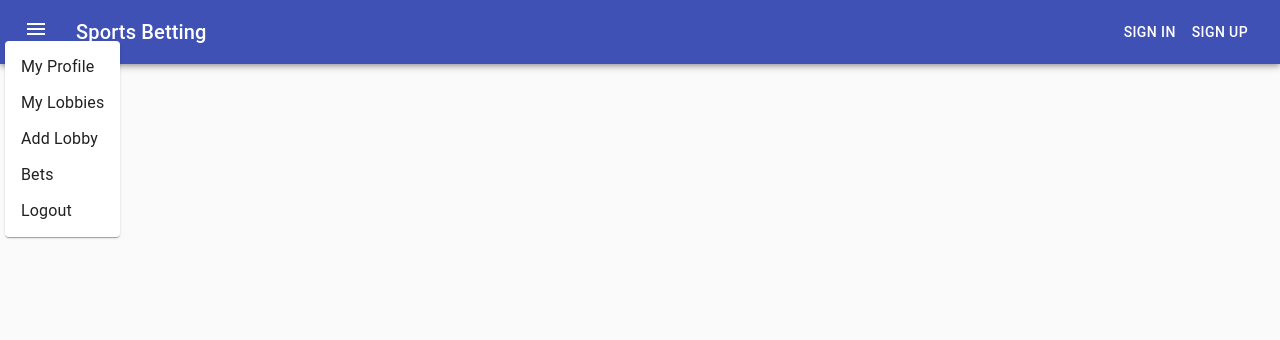
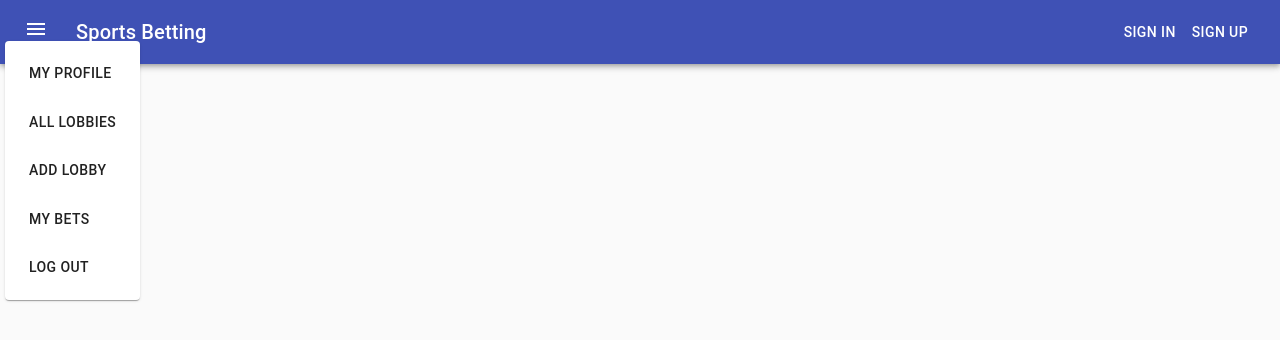
Before and after one commit to sh3ev/SportsBettingSite-Frontend, a React (Create React App) app in the folder sports-betting/: page / in a window 1280 px wide. Both pictures are taken after a click on the button "menu". Shown: the top 340 px of the page. Built offline with nearby package versions, Linux system fonts and the light colour scheme.

Commit message:
menu linked

```diff
--- a/sports-betting/src/components/NavigationBar.js
+++ b/sports-betting/src/components/NavigationBar.js
@@ -127,11 +127,30 @@ export default function ButtonAppBar() {
                     <Paper>
                       <ClickAwayListener onClickAway={handleClose}>
                         <MenuList autoFocusItem={open} id="menu-list-grow" onKeyDown={handleListKeyDown}>
-                          <MenuItem onClick={handleClose}>My Profile</MenuItem>
-                          <MenuItem onClick={handleClose}>My Lobbies</MenuItem>
-                          <MenuItem onClick={handleClose}>Add Lobby</MenuItem>
-                          <MenuItem onClick={handleClose}>Bets</MenuItem>
-                          <MenuItem onClick={handleClose}>Logout</MenuItem>
+                          <MenuItem onClick={handleClose}>
+                            <Button color="inherit" href="profile">
+                              My Profile
+                            </Button>
+                          </MenuItem>
+                          <MenuItem onClick={handleClose}>
+                            <Button color="inherit" href="lobby">
+                              All lobbies
+                            </Button></MenuItem>
+                          <MenuItem onClick={handleClose}>
+                            <Button color="inherit" href="addlobby">
+                              Add lobby
+                            </Button>
+                          </MenuItem>
+                          <MenuItem onClick={handleClose}>
+                            <Button color="inherit" href="bets">
+                              My bets
+                            </Button>
+                          </MenuItem>
+                          <MenuItem onClick={handleClose}>
+                            <Button color="inherit" href="logout">
+                              Log out
+                            </Button>
+                          </MenuItem>
                         </MenuList>
                       </ClickAwayListener>
                     </Paper>
@@ -147,6 +166,6 @@ export default function ButtonAppBar() {
           <Buttons name={localStorage.getItem('name')} />
         </Toolbar>
       </AppBar>
-    </div>
+    </div >
   );
 }
```
